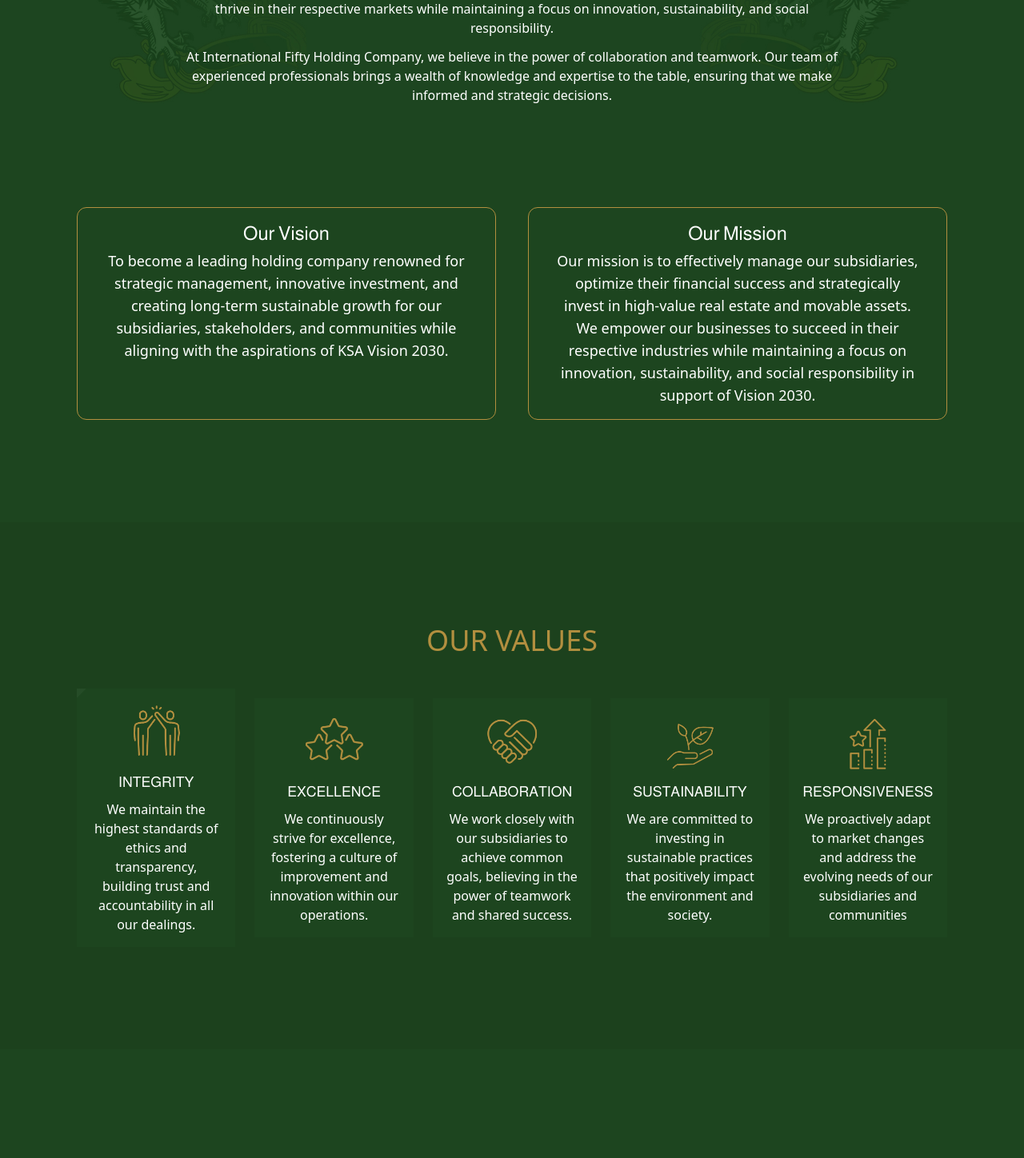
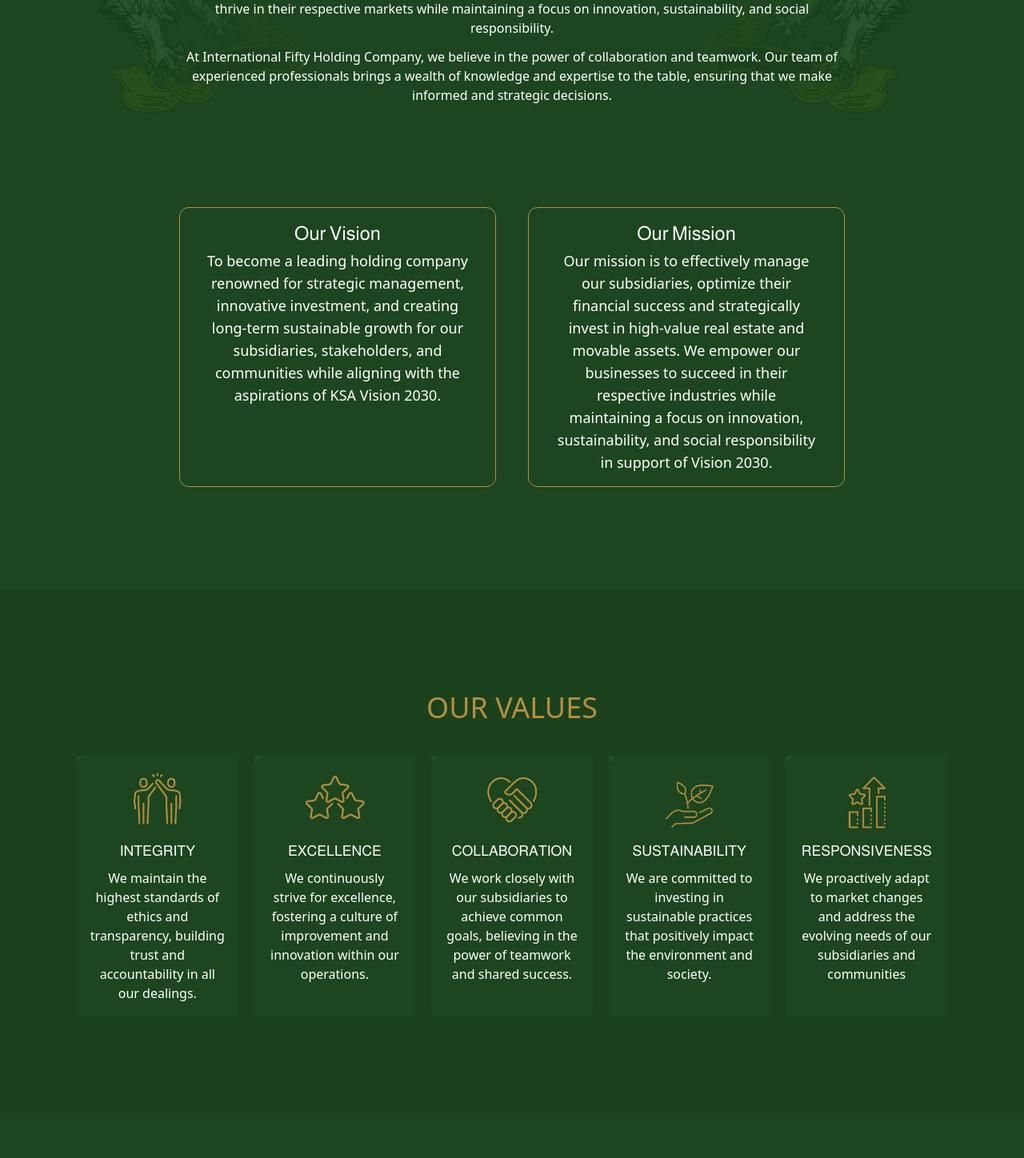
Before and after one commit to fady-khalil/Fifty-holding, a React (Create React App) app: page / in a window 1280 px wide. Shown: the part 935-2383 px from the top of the page at 80% size. Built offline with nearby package versions, Linux system fonts and the light colour scheme.

Commit message:
edut values

```diff
--- a/src/Pages/Home/About/About.jsx
+++ b/src/Pages/Home/About/About.jsx
@@ -32,7 +32,7 @@
           <p className="text-white text-l">{t("about_text_two")}</p>
         </div>
 
-        <div className="py-20 lg:py-32 flex flex-col lg:flex-row gap-10 ">
+        <div className="py-20 lg:py-32 flex flex-col lg:flex-row gap-10 lg:px-32">
           {values.map(({ title, text }, index) => (
             <div
               key={index}
--- a/src/Pages/Home/About/Values.jsx
+++ b/src/Pages/Home/About/Values.jsx
@@ -42,11 +42,11 @@
         <h6 className="text-center text-secondary mb-10 text-4xl uppercase">
           {t("values")}
         </h6>
-        <div className="flex flex-col lg:flex-row items-center gap-6">
+        <div className="grid grid-cols-1 md:grid-cols-2 lg:grid-cols-3 xl:grid-cols-5 gap-5">
           {data.map(({ title, text, icon }, index) => (
             <div
               key={index}
-              className="w-3/4 lg:flex-1 bg-primary p-4 text-center shine-effect"
+              className="w-3/4 md:w-full mx-auto bg-primary p-4 text-center shine-effect"
             >
               <img className="w-1/2 mx-auto object-contain" src={icon} alt="" />
               <h4 className="uppercase text-lg text-white al-medium my-2">
```
